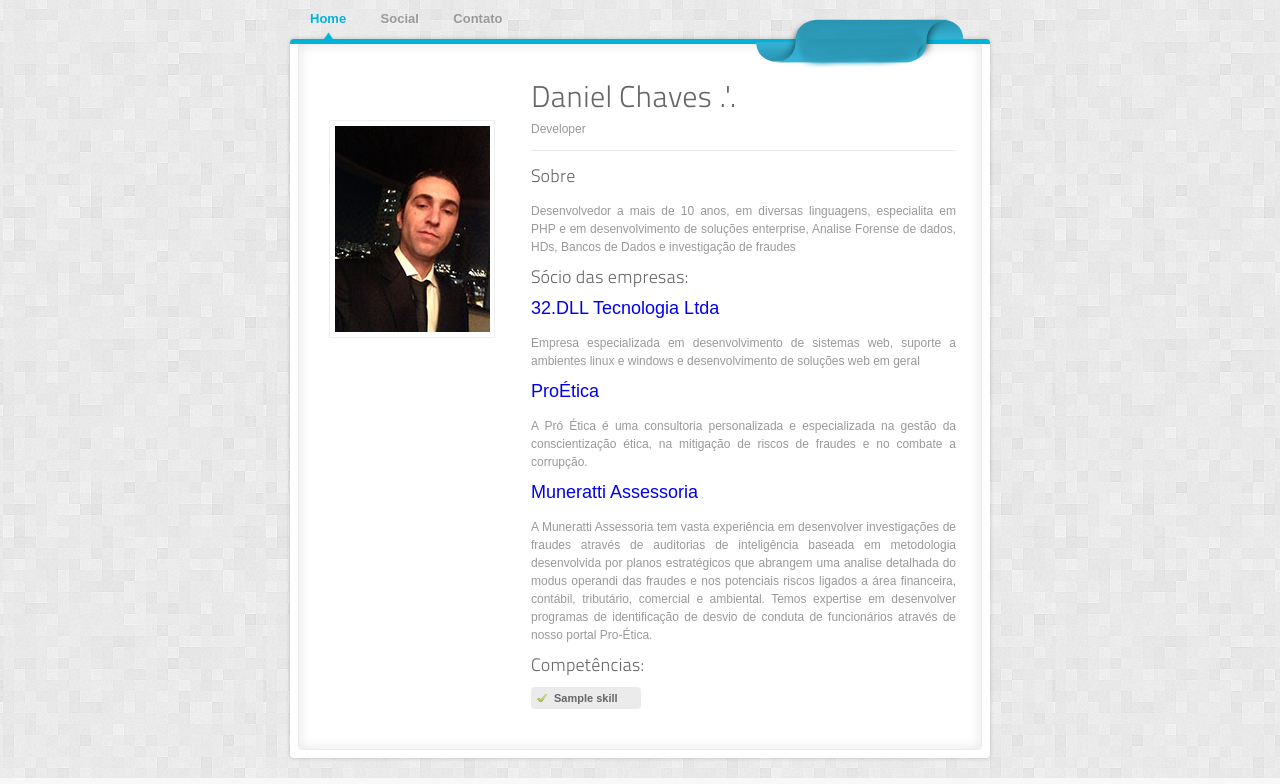
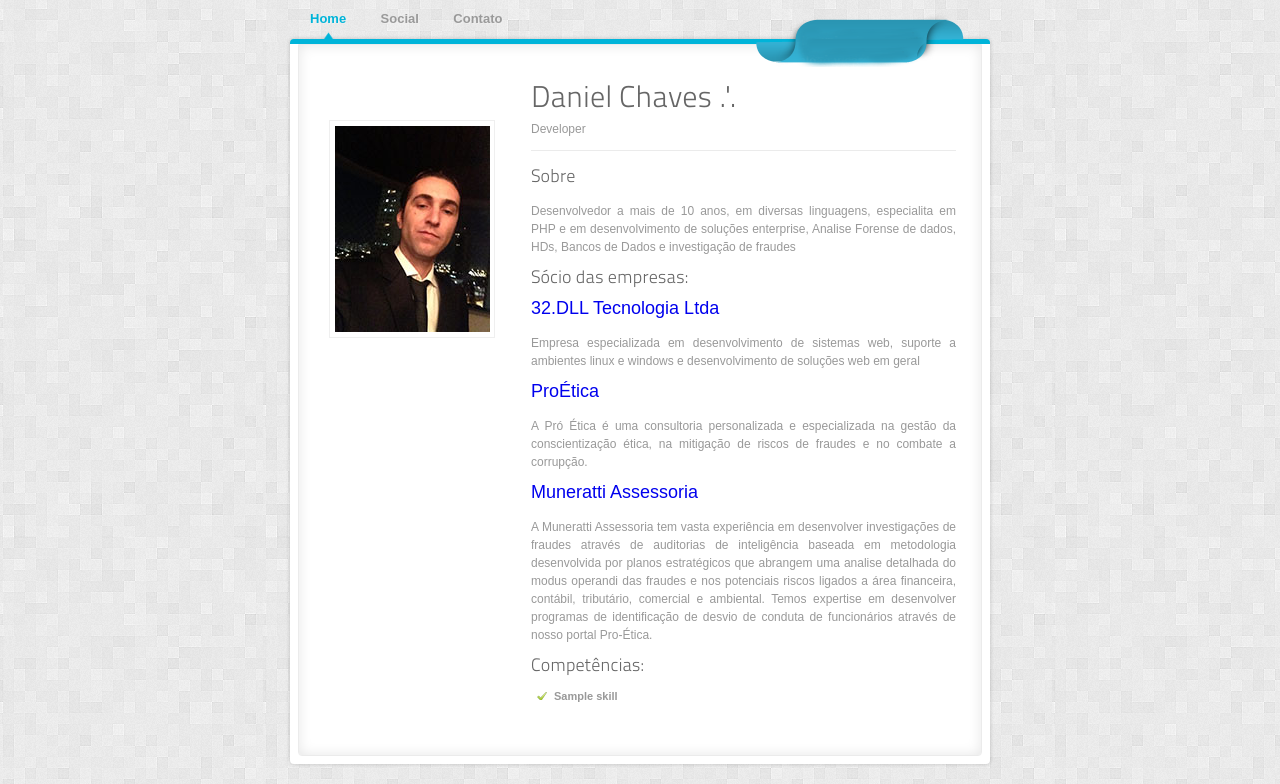
Before and after one commit to drchav/daniechaves.com.br, a PHP site: template views/home.twig in a window 1280 px wide. Shown: the part 51-835 px from the top of the page. Run offline with PHP 8.4, Linux system fonts and the light colour scheme; the template is opened without the code that fills it: most values are stand-ins (such as "Sample title", 1, 10 or a date in 2020); some libraries are stand-ins or nearby versions.

Commit message:
Alteracoes

```diff
--- a/bootstrap.php
+++ b/bootstrap.php
@@ -39,7 +39,7 @@
     	'host'    => 'localhost',
     	'port'    => '3306',
     	'user'    => 'root',
-	    'password'  => '',
+	    'password'  => '@p0q1o9w2',
     	'dbname'  => 'danielchaves',
     ),
     $config
--- a/css/main.css
+++ b/css/main.css
@@ -190,19 +190,37 @@
 }
 
 #skills ul li {
-	background: url(../images/checkList.png) no-repeat scroll 6px center #EBEBEB;
+	background: url(../images/checkList.png) no-repeat scroll 6px center;
     border-radius: 4px 4px 4px 4px;
-    color: #666666;
+   /** color: #666666;**/
     font-size: 11px;
     font-weight: bold;
     margin-bottom: 10px;
     padding: 3px 23px;
+	width:50%;
+	display:inline;
+	margin-top:20px;
+	width:400px;
+    margin-bottom:20px;
+    overflow:hidden;
+
 }
 
+
+
 .skillList{
+	width:100%;
 	float:left;
+	margin-bottom:20px;
 	margin-right:20px;
+	display:inline;
+	overflow:hidden;
+
+
 }
+
+
+
 
 /*End Style for the about tab*/
 
```
Also changed, not shown: app.php (+34 -0 lines), src/Daniel/Model/Pages.php (added, +101 -0 lines), tests/_reports/testdox/executed.txt (added, +2 -0 lines).
